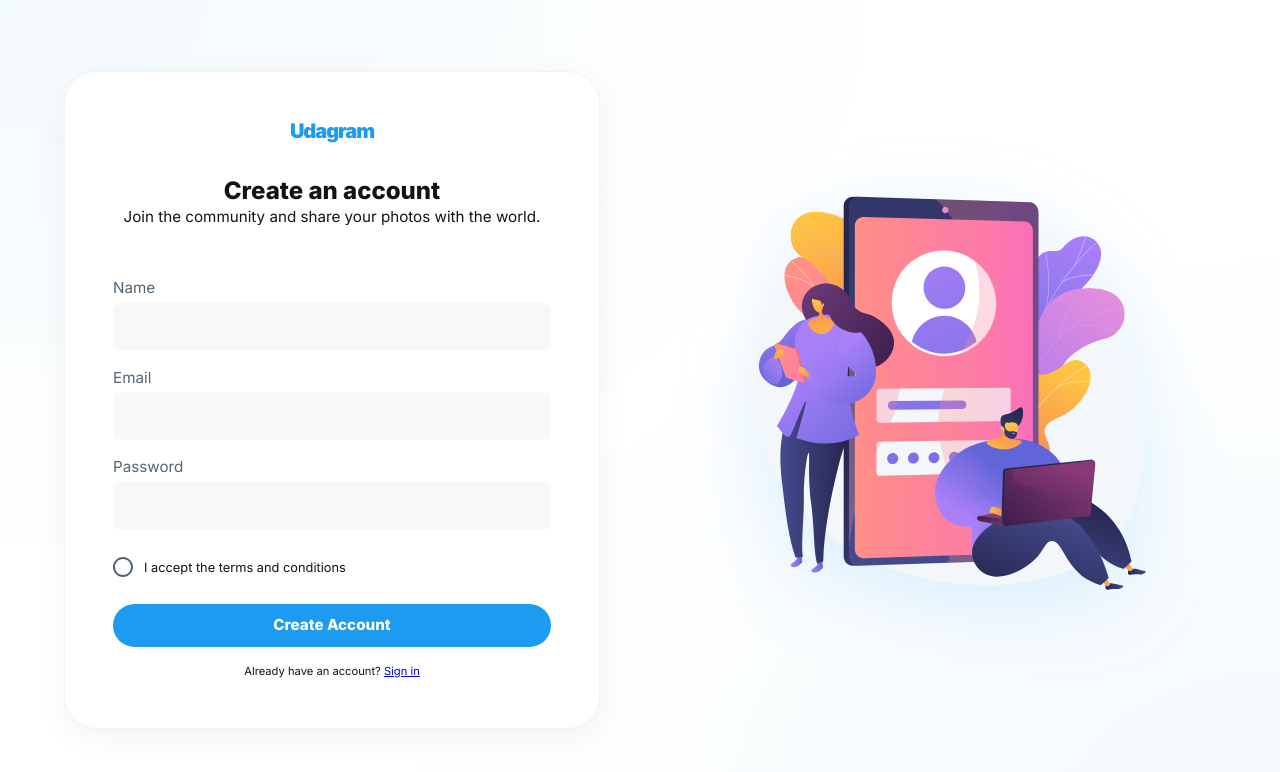
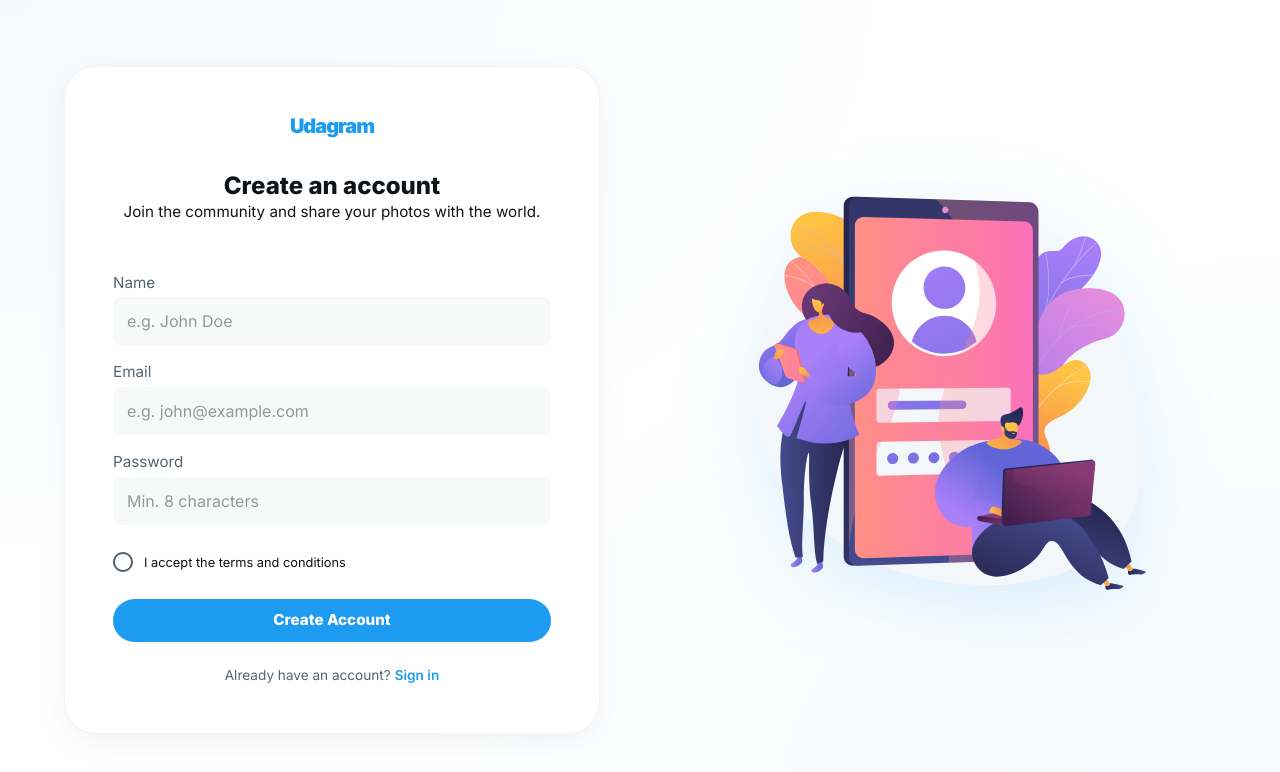
Before and after one commit to jandiralceu/udagram, a React (Vite) app in the folder apps/udagram-frontend/: page /signup in a window 1280 px wide. Shown: the top 772 px of the page. Built offline with nearby package versions, Linux system fonts and the light colour scheme; some icons are missing.

Commit message:
feat(auth): enhance auth forms with styling, visibility toggle and placeholders

```diff
--- a/apps/udagram-frontend/src/presentation/pages/(auth)/signin/index.tsx
+++ b/apps/udagram-frontend/src/presentation/pages/(auth)/signin/index.tsx
@@ -1,7 +1,11 @@
-import { useEffect } from 'react'
+import { useEffect, useState } from 'react'
 import Box from '@mui/material/Box'
 import Typography from '@mui/material/Typography'
 import Button from '@mui/material/Button'
+import IconButton from '@mui/material/IconButton'
+import InputAdornment from '@mui/material/InputAdornment'
+import Visibility from '@mui/icons-material/Visibility'
+import VisibilityOff from '@mui/icons-material/VisibilityOff'
 import { createFileRoute, Link, useRouter } from '@tanstack/react-router'
 import { toast } from 'sonner'
 import * as yup from 'yup'
@@ -28,6 +32,7 @@ const schema = yup.object().shape({
 }) as yup.ObjectSchema<signinRequest>
 
 function RouteComponent() {
+  const [showPassword, setShowPassword] = useState(false)
   const router = useRouter()
   const searchParams = Route.useSearch()
   const { signin, isAuthenticating, isAuthenticated } = useAuth()
@@ -80,6 +85,7 @@ function RouteComponent() {
               <TextInput
                 {...field}
                 label="Email"
+                placeholder="Enter your email"
                 error={errors.email?.message}
               />
             )}
@@ -90,9 +96,26 @@ function RouteComponent() {
             render={({ field }) => (
               <TextInput
                 {...field}
-                type="password"
+                type={showPassword ? 'text' : 'password'}
                 label="Password"
+                placeholder="Enter your password"
                 error={errors.password?.message}
+                endAdornment={
+                  <InputAdornment position="end">
+                    <IconButton
+                      aria-label="toggle password visibility"
+                      onClick={() => setShowPassword(!showPassword)}
+                      edge="end"
+                      size="small"
+                    >
+                      {showPassword ? (
+                        <VisibilityOff fontSize="small" />
+                      ) : (
+                        <Visibility fontSize="small" />
+                      )}
+                    </IconButton>
+                  </InputAdornment>
+                }
               />
             )}
           />
@@ -107,9 +130,28 @@ function RouteComponent() {
             Sign In
           </Button>
         </Box>
-        <Box sx={{ mt: 2, textAlign: 'center' }}>
-          <Typography variant="body1" sx={{ fontSize: '0.7rem' }}>
-            Don't have an account?{' '}
+        <Box sx={{ mt: 3, textAlign: 'center' }}>
+          <Typography
+            variant="body2"
+            sx={{
+              color: 'text.secondary',
+              display: 'flex',
+              alignItems: 'center',
+              justifyContent: 'center',
+              gap: 0.5,
+              '& a': {
+                color: 'primary.main',
+                textDecoration: 'none',
+                fontWeight: 600,
+                transition: 'all 0.2s ease-in-out',
+                '&:hover': {
+                  textDecoration: 'underline',
+                  opacity: 0.8,
+                },
+              },
+            }}
+          >
+            Don't have an account?
             <Link to="/signup" search={{ redirect: undefined }}>
               Sign up
             </Link>
--- a/apps/udagram-frontend/src/presentation/pages/(auth)/signup/index.tsx
+++ b/apps/udagram-frontend/src/presentation/pages/(auth)/signup/index.tsx
@@ -1,6 +1,11 @@
+import { useState } from 'react'
 import Box from '@mui/material/Box'
 import Typography from '@mui/material/Typography'
 import Button from '@mui/material/Button'
+import IconButton from '@mui/material/IconButton'
+import InputAdornment from '@mui/material/InputAdornment'
+import Visibility from '@mui/icons-material/Visibility'
+import VisibilityOff from '@mui/icons-material/VisibilityOff'
 import { createFileRoute, Link } from '@tanstack/react-router'
 import * as yup from 'yup'
 import { yupResolver } from '@hookform/resolvers/yup'
@@ -35,6 +40,7 @@ const schema = yup.object().shape({
 }) as yup.ObjectSchema<SignupForm>
 
 function RouteComponent() {
+  const [showPassword, setShowPassword] = useState(false)
   const { signup } = useAuth()
   const {
     handleSubmit,
@@ -84,7 +90,12 @@ function RouteComponent() {
             control={control}
             name="name"
             render={({ field }) => (
-              <TextInput {...field} label="Name" error={errors.name?.message} />
+              <TextInput
+                {...field}
+                label="Name"
+                placeholder="e.g. John Doe"
+                error={errors.name?.message}
+              />
             )}
           />
           <Controller
@@ -94,6 +105,7 @@ function RouteComponent() {
               <TextInput
                 {...field}
                 label="Email"
+                placeholder="e.g. john@example.com"
                 error={errors.email?.message}
               />
             )}
@@ -104,9 +116,26 @@ function RouteComponent() {
             render={({ field }) => (
               <TextInput
                 {...field}
-                type="password"
+                type={showPassword ? 'text' : 'password'}
                 label="Password"
+                placeholder="Min. 8 characters"
                 error={errors.password?.message}
+                endAdornment={
+                  <InputAdornment position="end">
+                    <IconButton
+                      aria-label="toggle password visibility"
+                      onClick={() => setShowPassword(!showPassword)}
+                      edge="end"
+                      size="small"
+                    >
+                      {showPassword ? (
+                        <VisibilityOff fontSize="small" />
+                      ) : (
+                        <Visibility fontSize="small" />
+                      )}
+                    </IconButton>
+                  </InputAdornment>
+                }
               />
             )}
           />
@@ -131,9 +160,28 @@ function RouteComponent() {
             Create Account
           </Button>
         </Box>
-        <Box sx={{ mt: 2, textAlign: 'center' }}>
-          <Typography variant="body1" sx={{ fontSize: '0.7rem' }}>
-            Already have an account?{' '}
+        <Box sx={{ mt: 3, textAlign: 'center' }}>
+          <Typography
+            variant="body2"
+            sx={{
+              color: 'text.secondary',
+              display: 'flex',
+              alignItems: 'center',
+              justifyContent: 'center',
+              gap: 0.5,
+              '& a': {
+                color: 'primary.main',
+                textDecoration: 'none',
+                fontWeight: 600,
+                transition: 'all 0.2s ease-in-out',
+                '&:hover': {
+                  textDecoration: 'underline',
+                  opacity: 0.8,
+                },
+              },
+            }}
+          >
+            Already have an account?
             <Link to="/signin" search={{ redirect: undefined }}>
               Sign in
             </Link>
```
